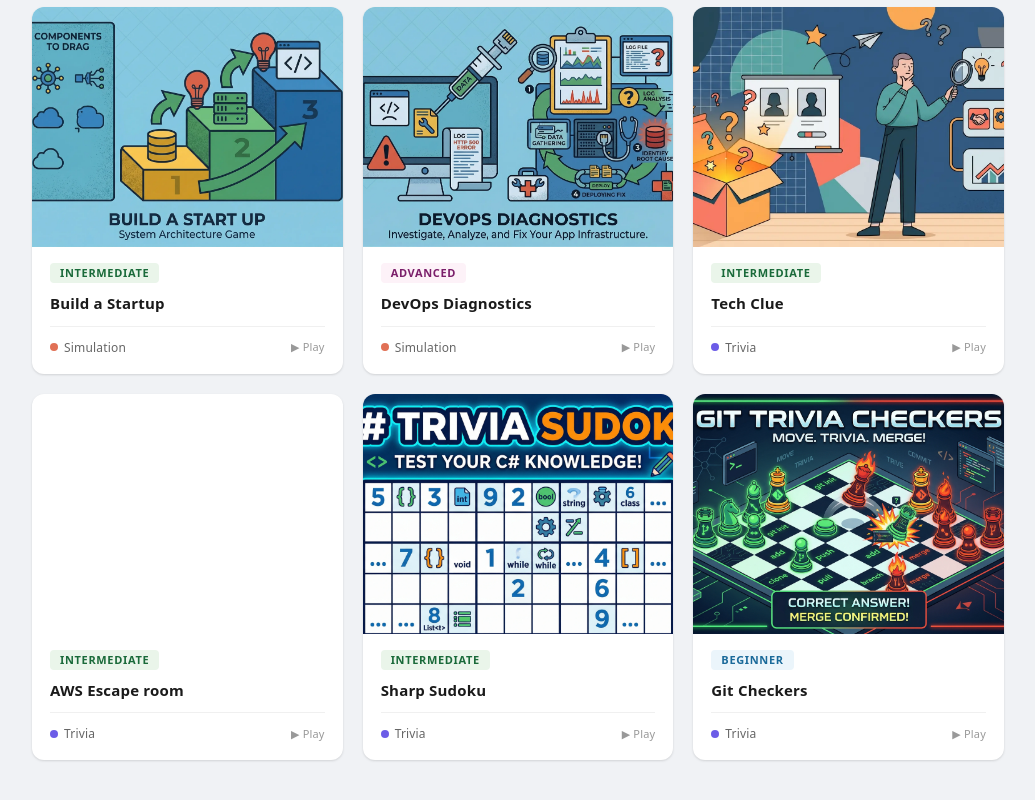
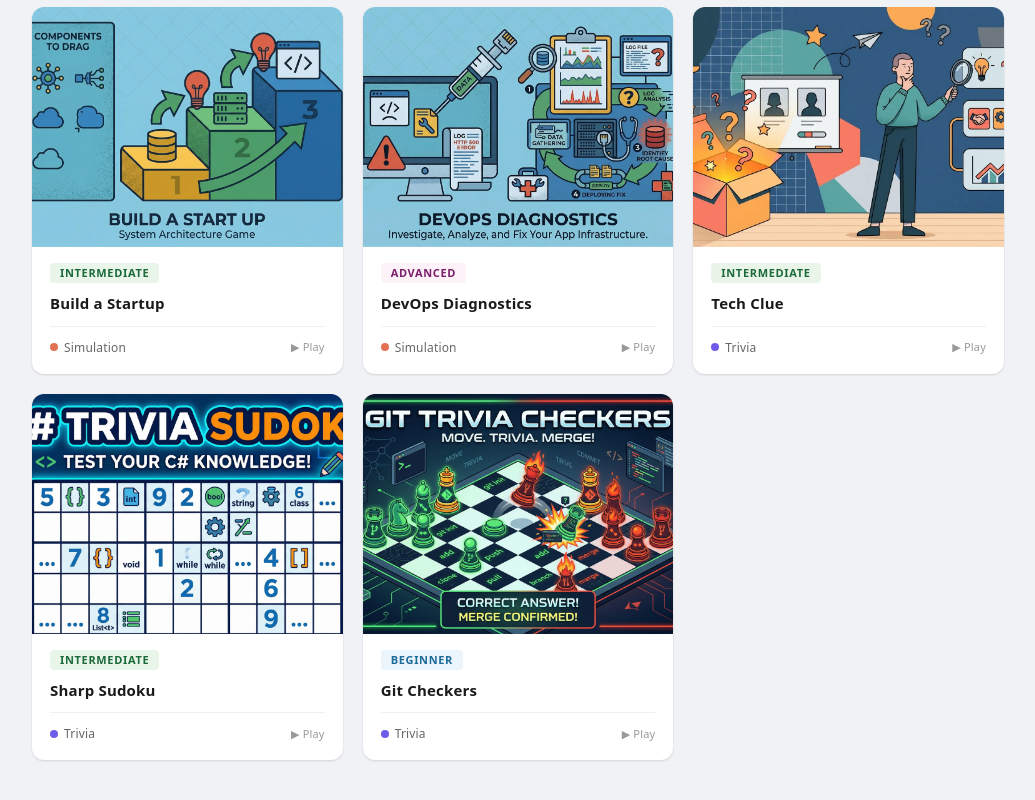
Before and after one commit to SherissaPinnock/game-mode, a React (Vite) app: page / in a window 1280 px wide. Shown: the part 1012-1812 px from the top of the page, without its empty margins (244-1279 px from the left). Built offline with nearby package versions, Linux system fonts and the light colour scheme.

Commit message:
feat: removed escape room

```diff
--- a/src/data/games.ts
+++ b/src/data/games.ts
@@ -106,15 +106,6 @@
     thumbnail: clueThumb,
   },
   {
-    id: 'escape-room',
-    title: 'AWS Escape room',
-    description: '',
-    icon: Lightbulb,
-    tag: 'Trivia',
-    level: 'Intermediate',
-    thumbnailBg: ''
-  },
-  {
     id: 'sudoku',
     title: 'Sharp Sudoku',
     description: 'Answer C# questions while mastering Sudoku ',
```
